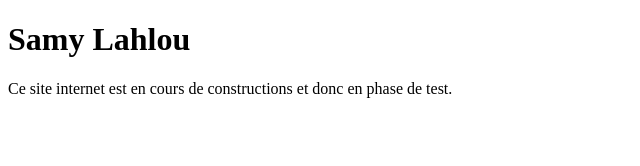
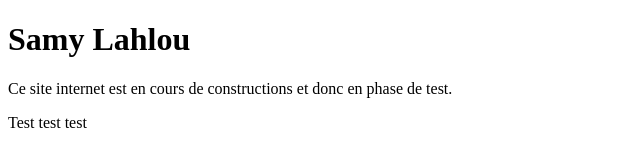
Before and after one commit to samylahlou/Personal-Website, a plain HTML site: page index.html in a window 1280 px wide. Shown: the full height of the page, 0-640 px from the left. Drawn offline with Linux system fonts and the light colour scheme.

Commit message:
Update index.html

```diff
--- a/index.html
+++ b/index.html
@@ -8,5 +8,6 @@
 <body>
     <h1>Samy Lahlou</h1>
     <p>Ce site internet est en cours de constructions et donc en phase de test.</p>
+    Test test test
 </body>
 </html>
```
